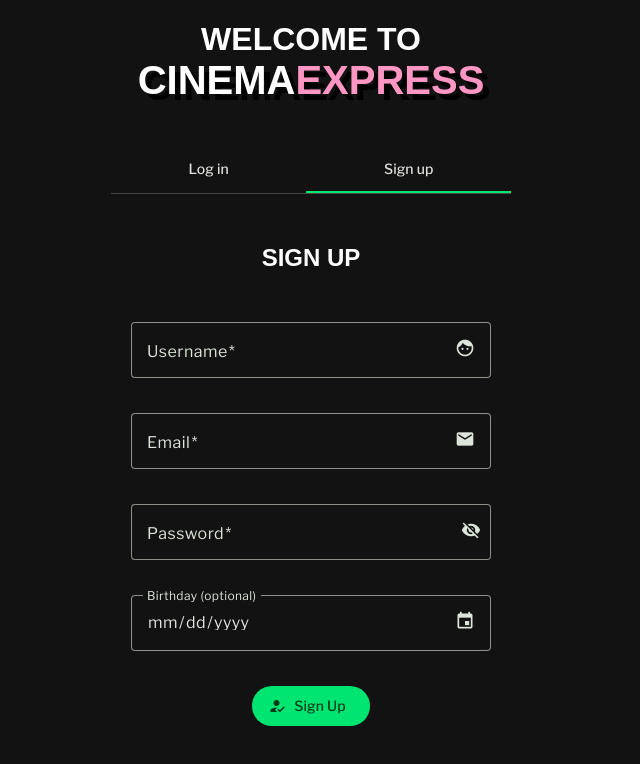
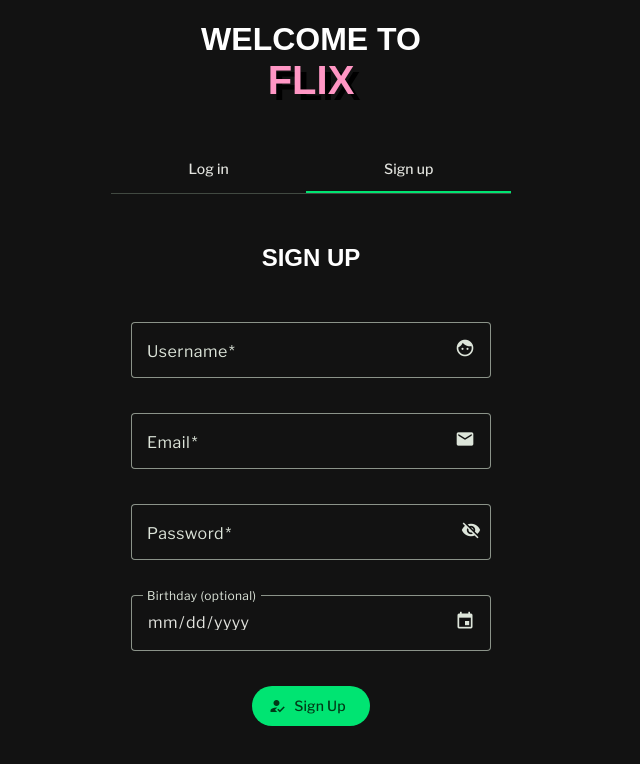
Before and after one commit to ccashley12/Flix, an Angular app: page /welcome in a window 1280 px wide. Shown: the top 764 px of the page, without its empty margins (329-969 px from the left). Built offline with nearby package versions, Linux system fonts and the light colour scheme; a web font is replaced by a local one.

Commit message:
updated title

```diff
--- a/src/app/navigation/navigation.component.html
+++ b/src/app/navigation/navigation.component.html
@@ -27,8 +27,7 @@
         <mat-sidenav-content [attr.aria-label]="'Main content'">
             <mat-toolbar color="primary" class="toolbar" [attr.aria-label]="'Application toolbar'">
                 <div class="left-placeholder"></div>
-                <span class="logo" [attr.aria-label]="'Application logo'">Cinema<span
-                        class="logo_color">Express</span></span>
+                <span class="logo" [attr.aria-label]="'Application logo'">Flix</span>
                 <div class="right-placeholder">
                     <button mat-icon-button class="toggle-button" *ngIf="!sidenav.opened" (click)="sidenav.toggle()"
                         [attr.aria-label]="'Open navigation'">
--- a/src/app/welcome-page/welcome-page.component.html
+++ b/src/app/welcome-page/welcome-page.component.html
@@ -1,6 +1,6 @@
 <div class="main-page" [attr.aria-label]="'Main page'">
     <h1 [attr.aria-label]="'Welcome message'">Welcome to <span class="logo"
-            [attr.aria-label]="'Application logo'">Cinema<span class="logo_color">Express</span></span></h1>
+            [attr.aria-label]="'Application logo'"><span class="logo_color">Flix</span></span></h1>
     <ng-container *ngIf="!isLoggedIn; else loggedInSection">
         <div class="tab-container">
             <mat-tab-group [(selectedIndex)]="selectedTabIndex" mat-align-tabs="center"
```
